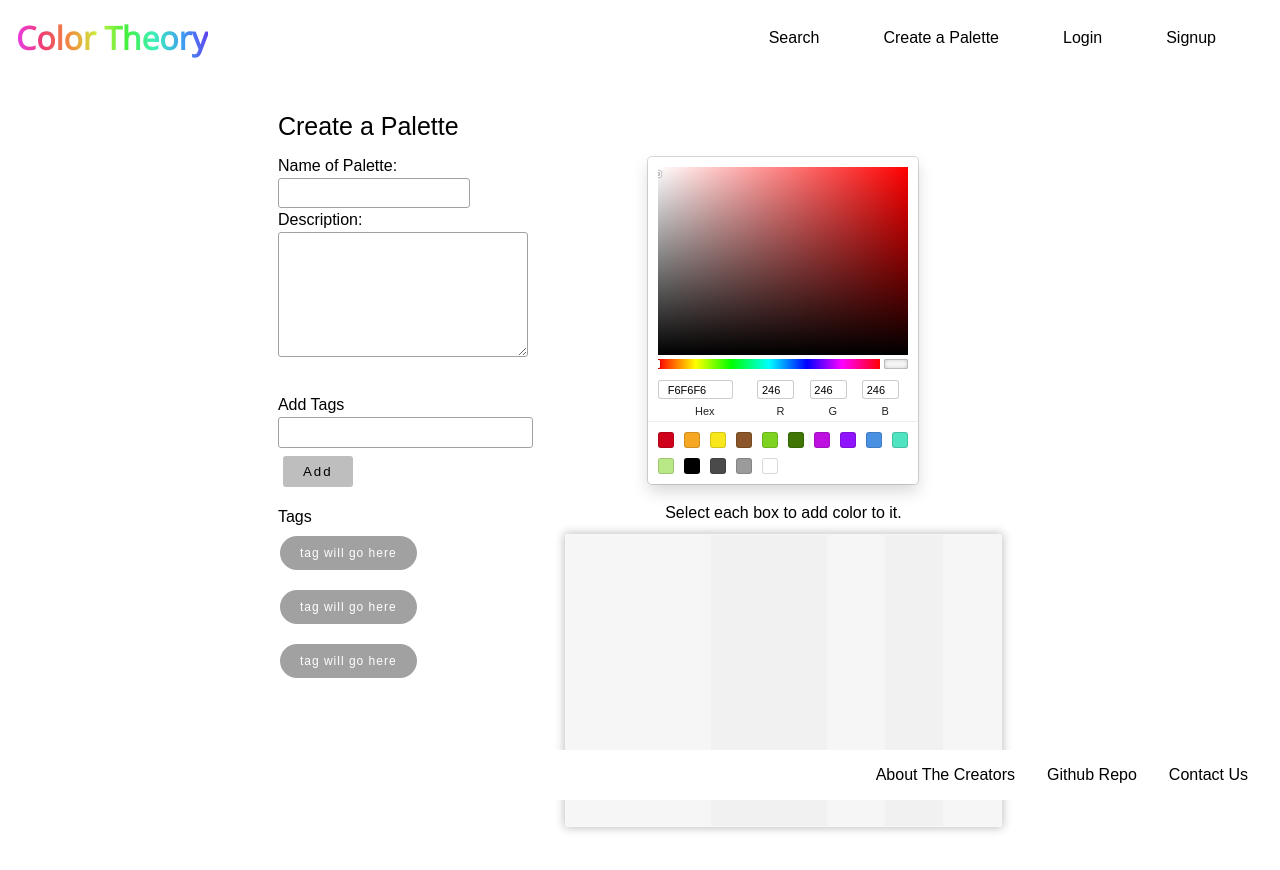
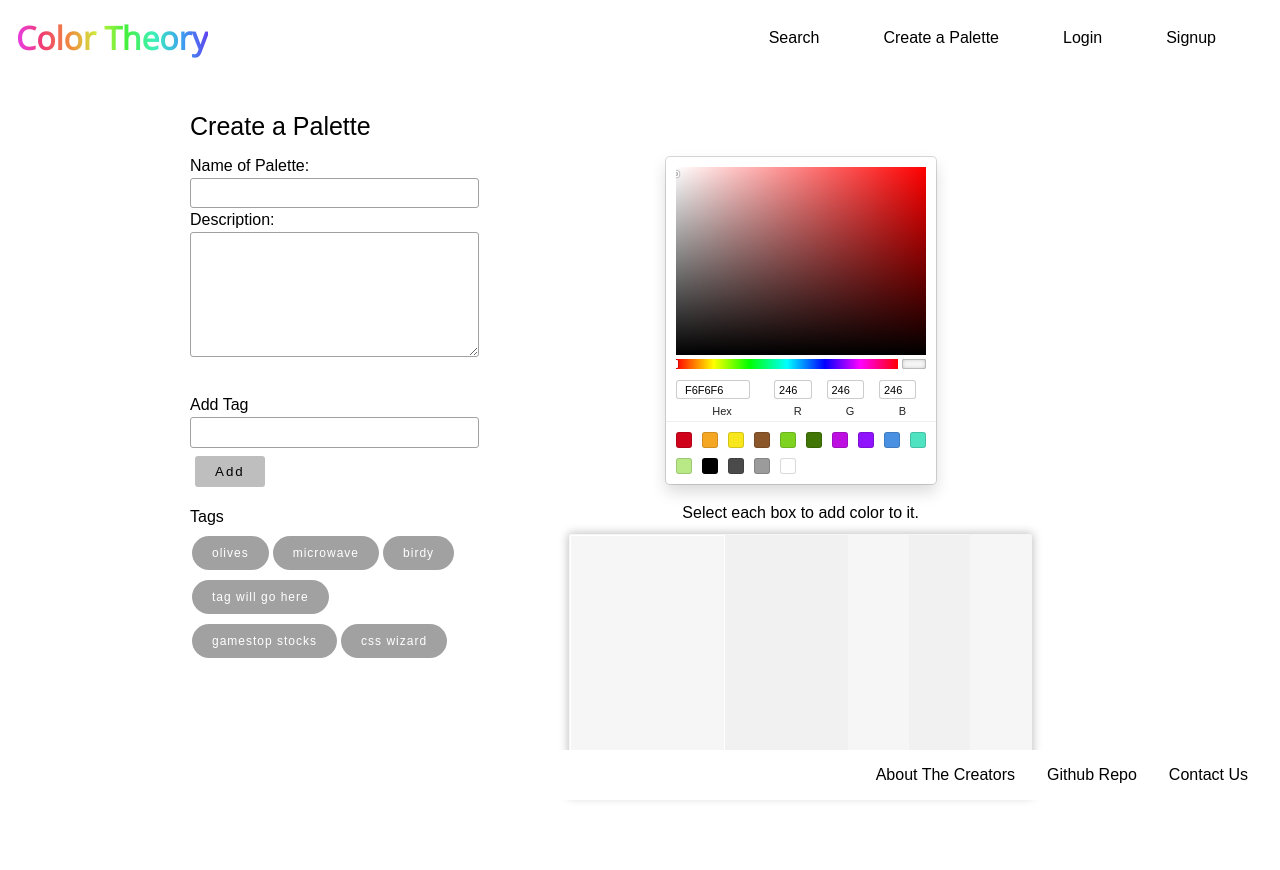
Before and after one commit to reynolkb/color-theory-1.0, a React (Create React App) app in the folder client/: page /create in a window 1280 px wide. Shown: the top 870 px of the page. Built offline with nearby package versions, Linux system fonts and the light colour scheme.

Commit message:
Styled AddTags componets tags to be pills that stack according to size. Save Color Picker an active select state

```diff
--- a/client/src/components/CreateParts/AddTags/index.js
+++ b/client/src/components/CreateParts/AddTags/index.js
@@ -6,7 +6,7 @@ const AddTags = () => {
         <div className='add-tags-component'>
             <form>
                 <div>
-                    <label>Add Tags</label>
+                    <label>Add Tag</label>
                     <input />
                 </div>
                 <button className='btn'>Add</button>
@@ -14,15 +14,24 @@ const AddTags = () => {
             {/* pill rough draft */}
             <div className='added-tags'>
                 <h4>Tags</h4>
-                {/* dummy pills to change into a form loop */}
+                {/* dummy pills to change into a for loop */}
                 <div className='tag-pill'>
-                    <p>tag will go here</p>
+                    <p>olives</p>
+                </div>
+                <div className='tag-pill'>
+                    <p>microwave</p>
+                </div>
+                <div className='tag-pill'>
+                    <p>birdy</p>
                 </div>
                 <div className='tag-pill'>
                     <p>tag will go here</p>
                 </div>
                 <div className='tag-pill'>
-                    <p>tag will go here</p>
+                    <p>gamestop stocks</p>
+                </div>
+                <div className='tag-pill'>
+                    <p>css wizard</p>
                 </div>
             </div>
         </div>
--- a/client/src/components/CreateParts/ColorPicker/index.js
+++ b/client/src/components/CreateParts/ColorPicker/index.js
@@ -1,7 +1,6 @@
 //libraries
 import React, { useState } from 'react';
 import { SketchPicker } from 'react-color';
-
 
 
 const ColorPicker = () => {
@@ -38,6 +37,10 @@ const ColorPicker = () => {
         }
     }
 
+    function activeSelection(key) {
+        return key === paletteState.workingColor ? 'active-color' : '';
+    }
+
     return(
         <div className='create-palette-wrapper'>
             <SketchPicker
@@ -49,11 +52,31 @@ const ColorPicker = () => {
             <p>Select each box to add color to it.</p>
             <div className='color-wrapper create-color-div-wrapper'>
                 <div className='color-wrapper-aspect-ratio'>
-                    <div onClick={ generateHandler('primary') } style={{ backgroundColor: colorState.primary, flexGrow: '2.5' }}></div>
-                    <div onClick={ generateHandler('secondary') } style={{ backgroundColor: colorState.secondary, flexGrow: '2' }}></div>
-                    <div onClick={ generateHandler('accent1') } style={{ backgroundColor: colorState.accent1 }}></div>
-                    <div onClick={ generateHandler('accent2') } style={{ backgroundColor: colorState.accent2 }}></div>
-                    <div onClick={ generateHandler('accent3') } style={{ backgroundColor: colorState.accent3 }}></div>
+                    <div
+                        className={activeSelection('primary')}
+                        onClick={ generateHandler('primary') }
+                        style={{ backgroundColor: colorState.primary, flexGrow: '2.5' }}
+                    />
+                    <div
+                        className={activeSelection('secondary')}
+                        onClick={ generateHandler('secondary') }
+                        style={{ backgroundColor: colorState.secondary, flexGrow: '2' }}
+                    />
+                    <div
+                        className={activeSelection('accent1')}
+                        onClick={ generateHandler('accent1') }
+                        style={{ backgroundColor: colorState.accent1 }}
+                    />
+                    <div
+                        className={activeSelection('accent2')}
+                        onClick={ generateHandler('accent2') }
+                        style={{ backgroundColor: colorState.accent2 }}
+                    />
+                    <div
+                        className={activeSelection('accent3')}
+                        onClick={ generateHandler('accent3') }
+                        style={{ backgroundColor: colorState.accent3 }}
+                    />
                 </div>
             </div>
         </div>
--- a/client/src/index.css
+++ b/client/src/index.css
@@ -124,6 +124,7 @@ i.far {
 
 input,
 textarea {
+    width: 100%;
     border-radius: 3px;
     border: 1px #a1a1a1 solid;
     margin: 3px 0;
@@ -136,7 +137,6 @@ input {
 
 textarea {
     padding: 5px;
-    width: 250px;
     height: 125px;
 }
 
@@ -393,6 +393,7 @@ footer ul li a:hover {
 
 .create-form-wrapper {
     margin-right: 2em;
+    flex: 1 0 0;
 }
 
 .create-palette-wrapper {
@@ -400,6 +401,7 @@ footer ul li a:hover {
     display: flex;
     flex-direction: column;
     align-items: center;
+    flex: 2 0 0;
 }
 
 .create-palette-wrapper p {
@@ -411,6 +413,8 @@ footer ul li a:hover {
     border: 1px solid #f6f6f6;
     box-shadow: 0 0 10px 1px rgba(0, 0, 0, 0.25);
     cursor: pointer;
+    padding-bottom: 45%;
+    width: 80%;
 }
 
 .add-tags-component {
@@ -424,6 +428,8 @@ footer ul li a:hover {
 
 .added-tags {
     margin: 1em 0;
+    display: flex;
+    flex-wrap: wrap;
 }
 
 .tag-pill {
@@ -432,7 +438,7 @@ footer ul li a:hover {
     color: #fff;
     padding: 10px 20px;
     display: inline-block;
-    margin: 10px 2px;
+    margin: 10px 2px 0 2px;
     border-radius: 20px;
 }
 
@@ -440,3 +446,11 @@ footer ul li a:hover {
     letter-spacing: 1px;
     font-size: 12px;
 }
+
+.added-tags h4 {
+    width: 100%;
+}
+
+.active-color {
+    border: solid 1px #fff;
+}
```
